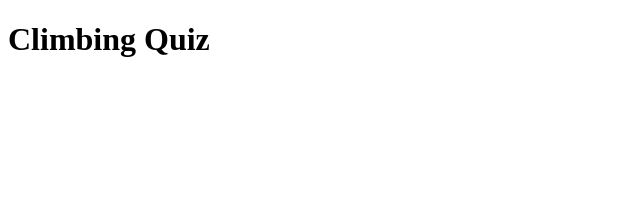
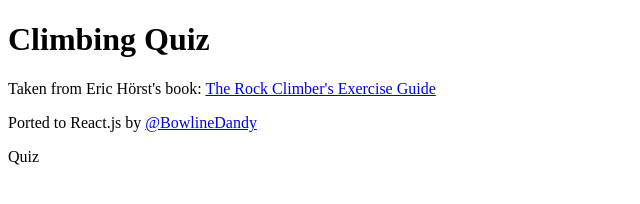
Before and after one commit to shelldandy/climbing-quiz, a Gatsby site: page / in a window 1280 px wide. Shown: the whole page, without its empty margins (0-640 px from the left). Built offline with nearby package versions, Linux system fonts and the light colour scheme; Gatsby itself is replaced by a stand-in of ours.

Commit message:
initial HTML

```diff
--- /dev/null
+++ b/src/components/Quiz/Quiz.js
@@ -0,0 +1,14 @@
+import React from 'react';
+import PropTypes from 'prop-types';
+
+const Quiz = () => {
+  return (
+    <div>Quiz</div>
+  );
+};
+
+Quiz.propTypes = {};
+
+Quiz.defaultProps = {};
+
+export default Quiz;
--- /dev/null
+++ b/src/components/Quiz/index.js
@@ -0,0 +1 @@
+export { default } from './Quiz';
--- /dev/null
+++ b/src/components/index.js
@@ -0,0 +1 @@
+export { default as Quiz } from './Quiz';
--- a/src/pages/index.js
+++ b/src/pages/index.js
@@ -1,10 +1,14 @@
 import * as React from "react"
+import { Quiz } from '../components';
 
 const IndexPage = () => {
   return (
     <main>
       <title>Climbing Quiz</title>
       <h1>Climbing Quiz</h1>
+      <p>Taken from Eric Hörst's book: <a title="Get the book here" href="https://trainingforclimbing.com/buy-books/the-rock-climbers-exercise-guide/">The Rock Climber's Exercise Guide</a></p>
+      <p>Ported to React.js by <a href="https://www.instagram.com/bowlinedandy/" title="@bowlinedandy on Instagram">@BowlineDandy</a></p>
+      <Quiz />
     </main>
   )
 }
```
